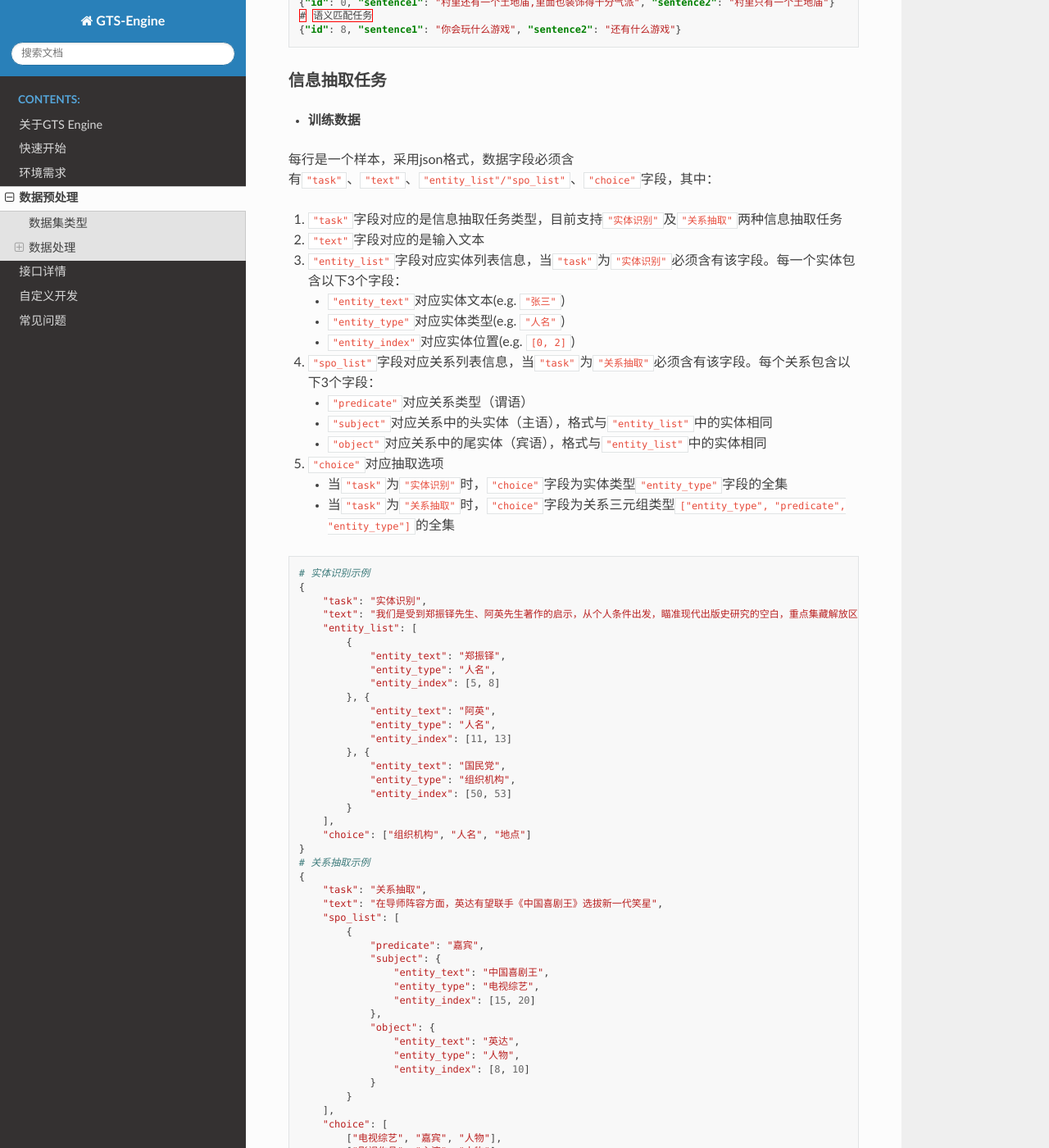
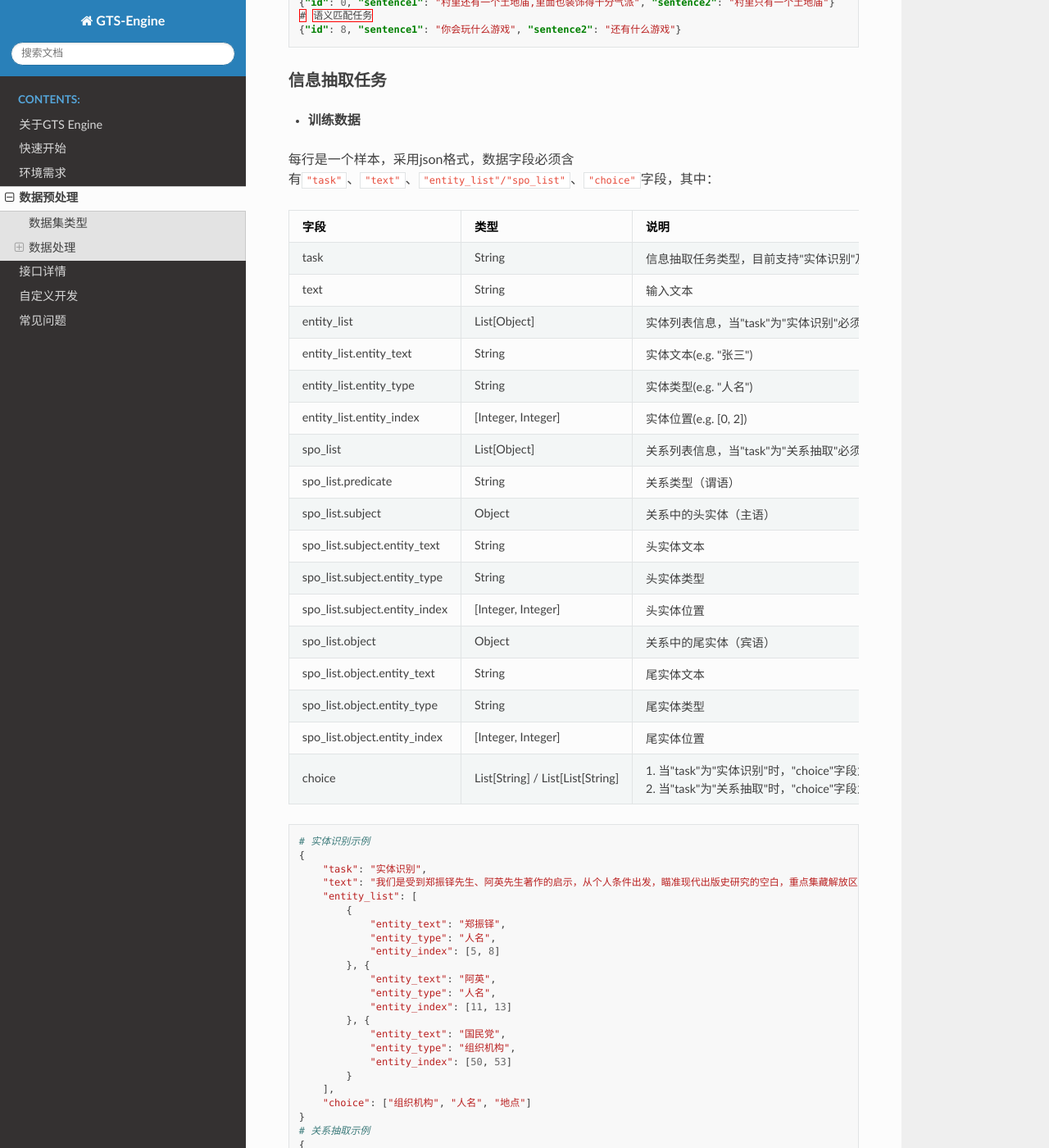
Before and after one commit to IDEA-CCNL/GTS-Engine-Doc, a Sphinx documentation site: the page built from source/docs/preprocess.md, in a window 1280 px wide and 1400 px high, scrolled down 2182 px. Shown: the whole window at 82% size. Built offline with Sphinx 7.4.7 and the Read the Docs theme 2.0.0, drawn with Linux system fonts in a browser that asks for light colours.

````diff
--- a/source/docs/preprocess.md
+++ b/source/docs/preprocess.md
@@ -106,19 +106,26 @@
 
 每行是一个样本，采用json格式，数据字段必须含有`"task"`、`"text"`、`"entity_list"/"spo_list"`、`"choice"`字段，其中：
 
-1. `"task"`字段对应的是信息抽取任务类型，目前支持`"实体识别"`及`"关系抽取"`两种信息抽取任务
-2. `"text"`字段对应的是输入文本
-3. `"entity_list"`字段对应实体列表信息，当`"task"`为`"实体识别"`必须含有该字段。每一个实体包含以下3个字段：
-    - `"entity_text"`对应实体文本(e.g. `"张三"`)
-    - `"entity_type"`对应实体类型(e.g. `"人名"`)
-    - `"entity_index"`对应实体位置(e.g. `[0, 2]`)
-4. `"spo_list"`字段对应关系列表信息，当`"task"`为`"关系抽取"`必须含有该字段。每个关系包含以下3个字段：
-    - `"predicate"`对应关系类型（谓语）
-    - `"subject"`对应关系中的头实体（主语），格式与`"entity_list"`中的实体相同
-    - `"object"`对应关系中的尾实体（宾语），格式与`"entity_list"`中的实体相同
-5. `"choice"`对应抽取选项
-    - 当`"task"`为`"实体识别"`时，`"choice"`字段为实体类型`"entity_type"`字段的全集
-    - 当`"task"`为`"关系抽取"`时，`"choice"`字段为关系三元组类型`["entity_type", "predicate", "entity_type"]`的全集
+| 字段                            | 类型                               | 说明                                                                                                                                            |
+| ----------------------------- | -------------------------------- | --------------------------------------------------------------------------------------------------------------------------------------------- |
+| task                          | String                           | 信息抽取任务类型，目前支持"实体识别"及"关系抽取"两种信息抽取任务                                                                                                            |
+| text                          | String                           | 输入文本                                                                                                                                          |
+| entity_list                   | List[Object]                     | 实体列表信息，当"task"为"实体识别"必须含有该字段                                                                                                                  |
+| entity_list.entity_text       | String                           | 实体文本(e.g. "张三")                                                                                                                               |
+| entity_list.entity_type       | String                           | 实体类型(e.g. "人名")                                                                                                                               |
+| entity_list.entity_index      | [Integer, Integer]               | 实体位置(e.g. [0, 2])                                                                                                                             |
+| spo_list                      | List[Object]                     | 关系列表信息，当"task"为"关系抽取"必须含有该字段                                                                                                                  |
+| spo_list.predicate            | String                           | 关系类型（谓语）                                                                                                                                      |
+| spo_list.subject              | Object                           | 关系中的头实体（主语）                                                                                                                                   |
+| spo_list.subject.entity_text  | String                           | 头实体文本                                                                                                                                         |
+| spo_list.subject.entity_type  | String                           | 头实体类型                                                                                                                                         |
+| spo_list.subject.entity_index | [Integer, Integer]               | 头实体位置                                                                                                                                         |
+| spo_list.object               | Object                           | 关系中的尾实体（宾语）                                                                                                                                   |
+| spo_list.object.entity_text   | String                           | 尾实体文本                                                                                                                                         |
+| spo_list.object.entity_type   | String                           | 尾实体类型                                                                                                                                         |
+| spo_list.object.entity_index  | [Integer, Integer]               | 尾实体位置                                                                                                                                         |
+| choice                        | List[String] / List[List[String] | 1. 当"task"为"实体识别"时，"choice"字段为实体类型"entity_type"字段的全集<br/>2. 当"task"为"关系抽取"时，"choice"字段为关系三元组类型["entity_type", "predicate", "entity_type"]的全集 |
+
 
 ```python
 # 实体识别示例
````
Also changed, not shown: source/docs/quick_start.md (+1 -1 lines), source/docs/requirement.md (+14 -1 lines).
